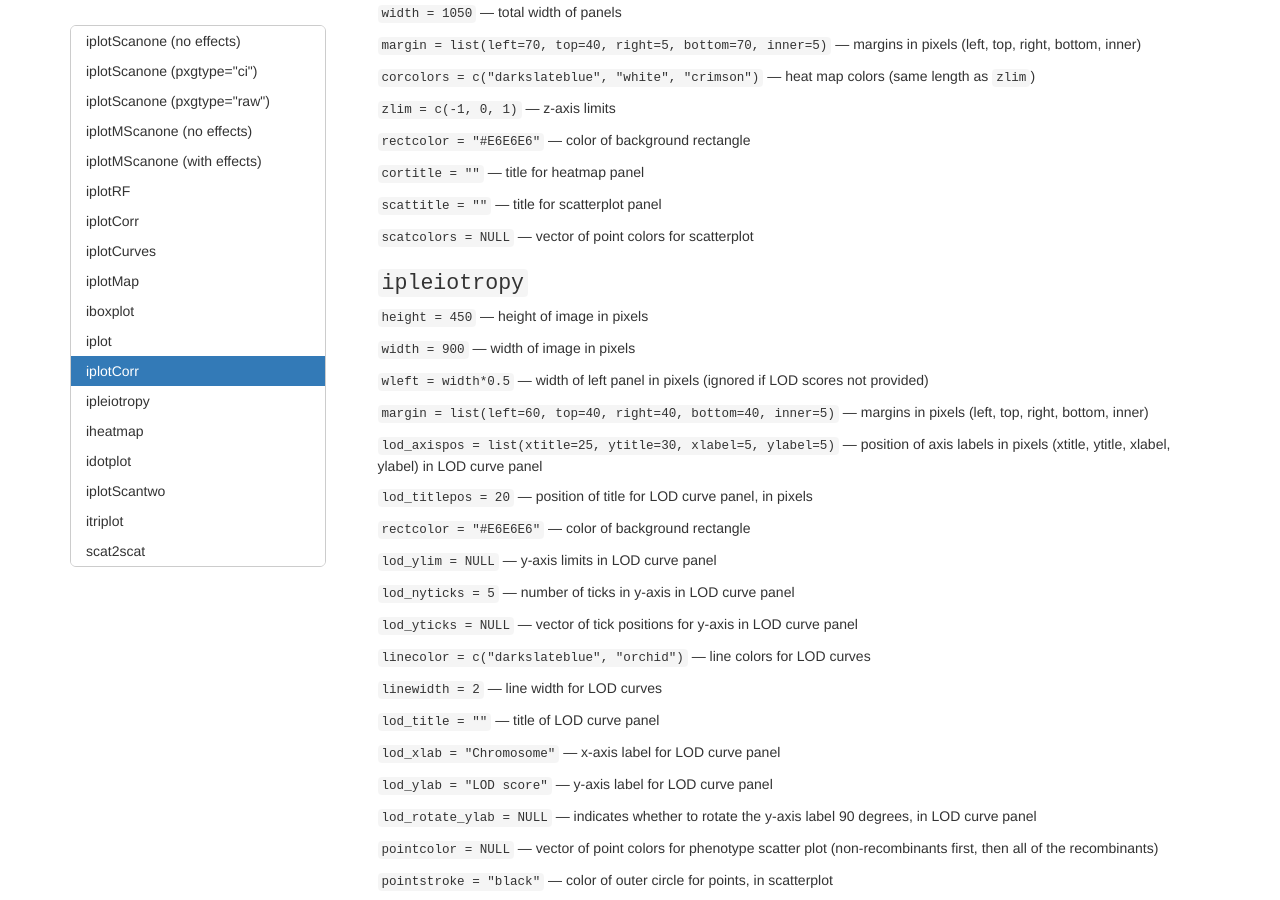
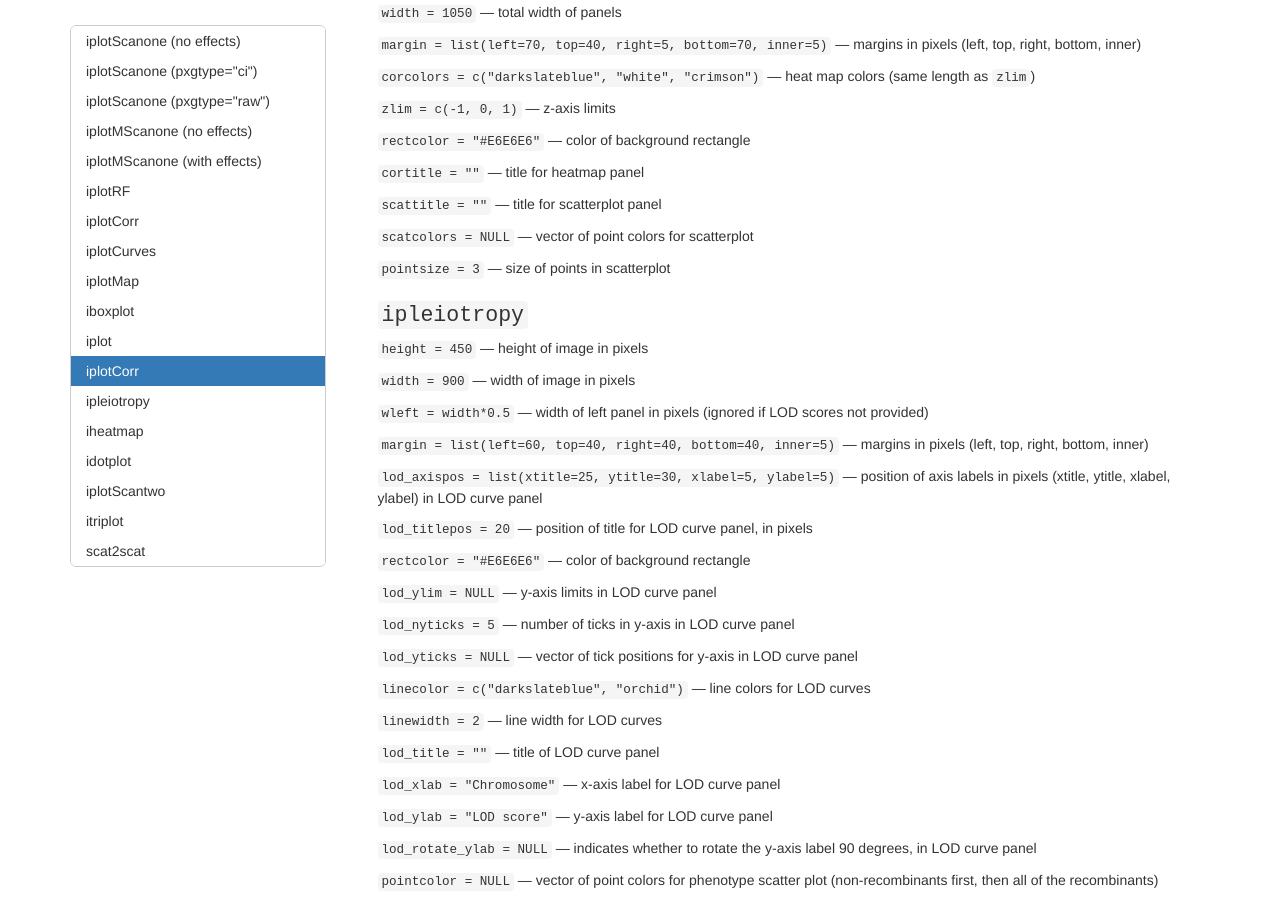
Before and after one commit to kbroman/qtlcharts, a Jekyll site: the page assets/vignettes/chartOpts.html, which Jekyll copies as it is, in a window 1280 px wide and 900 px high, scrolled down 9974 px. Built offline with Jekyll 4.4.1, drawn with Linux system fonts in a browser that asks for light colours.

Commit message:
Add chartOpt pointsize in iplotCorr

```diff
--- a/assets/vignettes/chartOpts.Rmd
+++ b/assets/vignettes/chartOpts.Rmd
@@ -612,6 +612,8 @@ customization options for each chart.
 
 `scatcolors = NULL` &mdash; vector of point colors for scatterplot
 
+`pointsize = 3` &mdash; size of points in scatterplot
+
 ### `ipleiotropy`
 
 `height = 450` &mdash; height of image in pixels
--- a/assets/vignettes/chartOpts.html
+++ b/assets/vignettes/chartOpts.html
@@ -541,6 +541,7 @@ div.tocify {
 <p><code>cortitle = &quot;&quot;</code> — title for heatmap panel</p>
 <p><code>scattitle = &quot;&quot;</code> — title for scatterplot panel</p>
 <p><code>scatcolors = NULL</code> — vector of point colors for scatterplot</p>
+<p><code>pointsize = 3</code> — size of points in scatterplot</p>
 </div>
 <div id="ipleiotropy" class="section level3">
 <h3><code>ipleiotropy</code></h3>
```
